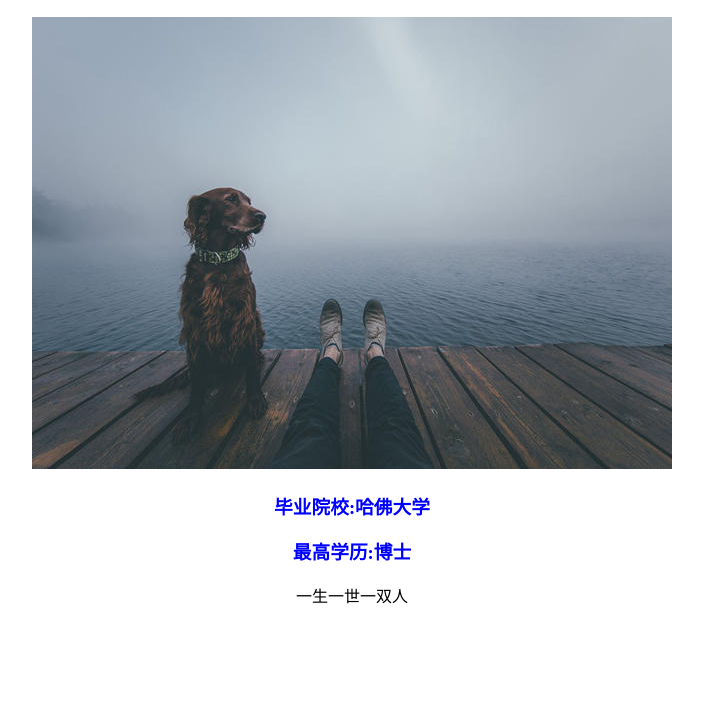
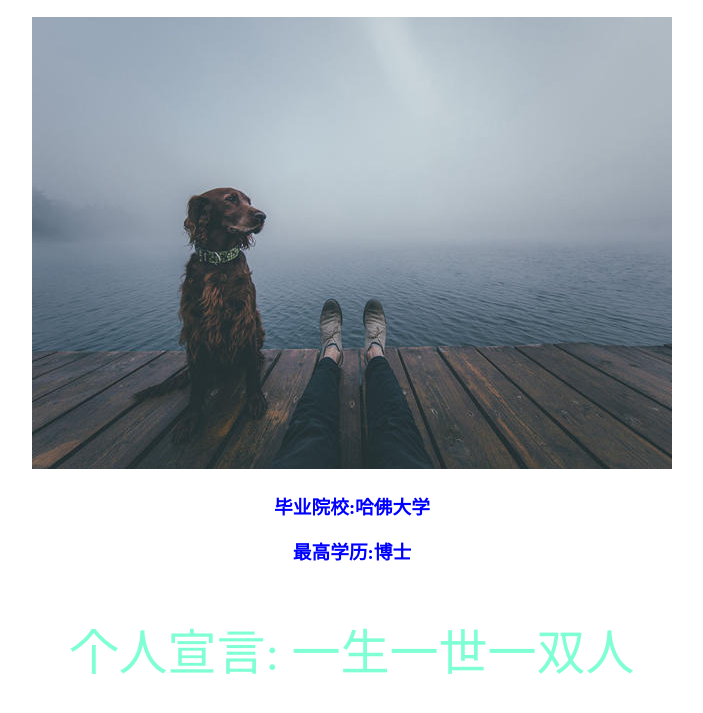
Before and after one commit to 2792403509/2792403509.github.io, a plain HTML site: page index.html in a window 1280 px wide. Shown: the part 127-840 px from the top of the page, without its empty margins (288-991 px from the left). Before the commit the page ends 800 px from the top, so only its background shows below. Drawn offline with Linux system fonts and the light colour scheme.

Commit message:
提交
Signed-off-by: jin <xxx@xx.com>

```diff
--- a/css/index.css
+++ b/css/index.css
@@ -7,3 +7,7 @@ h1{
 h3{
     color: blue;
 }
+p{
+    color: aquamarine;
+    font-size: 49px;
+}
--- a/index.html
+++ b/index.html
@@ -15,7 +15,7 @@
         <h3>毕业院校:哈佛大学</h3>
         <h3>最高学历:博士</h3>
         <p>
-            一生一世一双人
+           个人宣言: 一生一世一双人
         </p>
     </div>
 </body>
```
